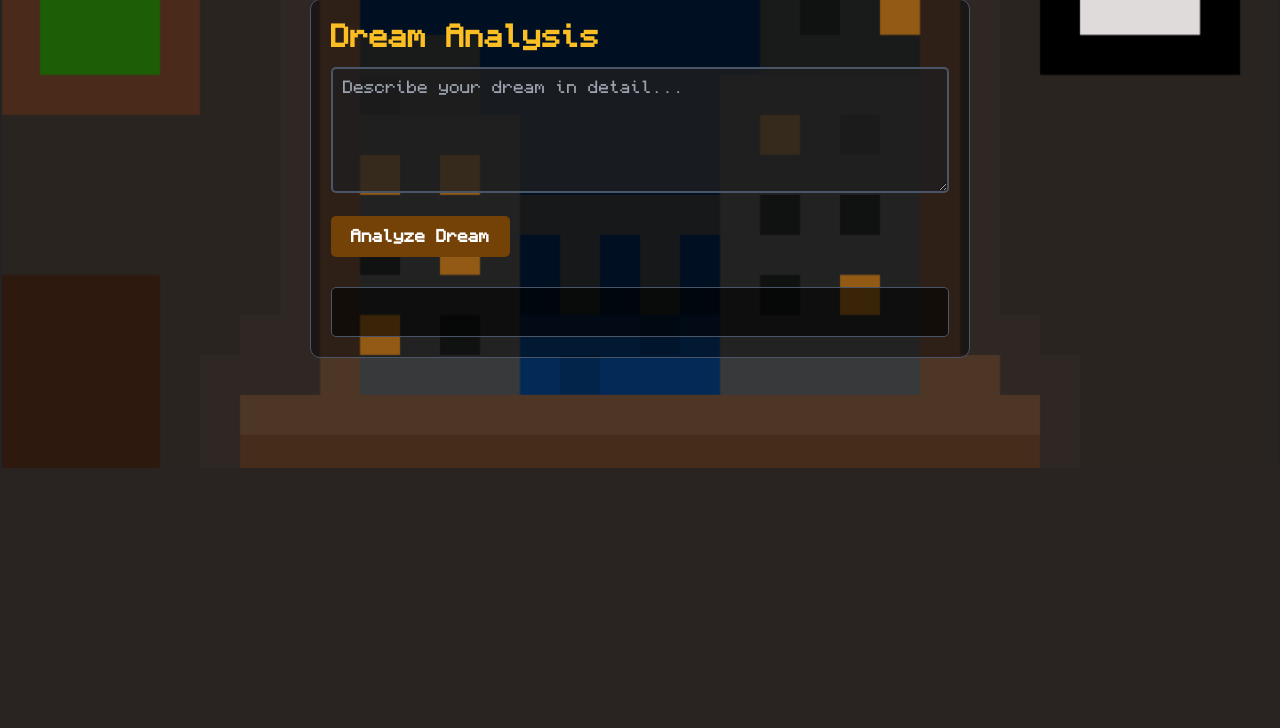
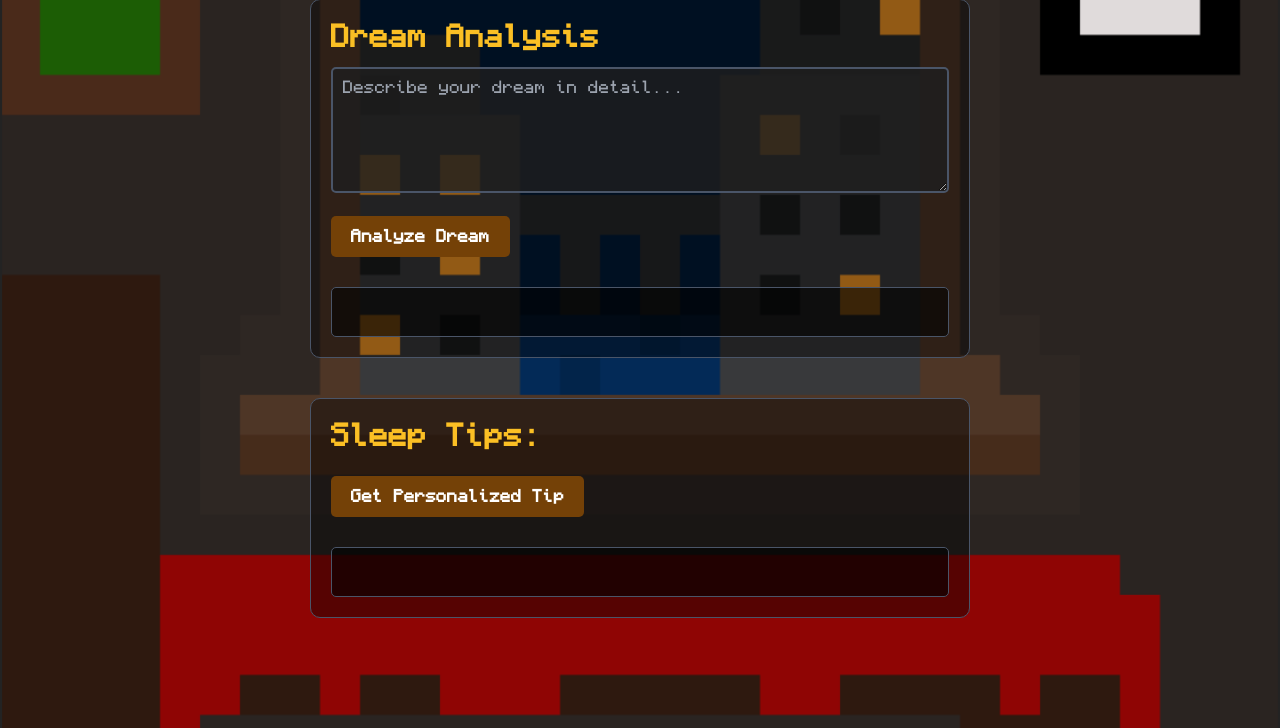
Before and after one commit to faisalshariff123/Sleep-Copilot, a Flask app: page / in a window 1280 px wide. Shown: the part 481-1209 px from the top of the page. Before the commit the page ends 949 px from the top, so only its background shows below. Run offline with Flask 3, Linux system fonts and the light colour scheme.

Commit message:
Updated alot of files

```diff
--- a/app.py
+++ b/app.py
@@ -12,6 +12,34 @@ client = anthropic.Anthropic(api_key=os.getenv("ANTHROPIC_API_KEY"))
 @app.route('/')
 def index():
     return render_template('index.html', ) # maek sure index is in templates folder
+
+@app.route('/sleep_tips', methods=['POST'])
+def sleep_tips():
+    data = request.json
+    # sleep_data = data.get('sleep_data', '')
+    prompt = f"Provide 1 personalized tip to improve sleep quality. Keep each tip under 20 words. Do not use any markdown formatting like # or ** - just plain text."
+    try:
+        message = client.messages.create(
+            model="claude-sonnet-4-5",
+            max_tokens=200,
+            messages=[
+                {
+                    "role": "user",
+                    "content": prompt
+                }
+            ],
+            timeout=60.0  # Adding a 60 second timeout because wifi sucks
+        )
+        tips = message.content[0].text
+        return jsonify({
+            "success": True,
+            "tips": tips
+        })
+    except Exception as e:
+        return jsonify({
+            "success": False,
+            "error": str(e)
+        }), 500
 
 
 @app.route('/ask_claude', methods=['POST'])
--- a/static/css/styles.css
+++ b/static/css/styles.css
@@ -90,7 +90,7 @@ button:active {
     transform: scale(0.98);
 }
 
-#result, #output {
+#result, #output, #sleep-tips-result {
     margin-top: 20px;
     padding: 15px;
     background-color: rgba(0, 0, 0, 0.6);
--- a/static/script.js
+++ b/static/script.js
@@ -117,6 +117,9 @@ document.getElementById('enable-sensors').addEventListener('click', enableSensor
 // Dream analysis submission
 async function submitDream() {
             const dream = document.getElementById('dreamInput').value;
+            const resultDiv = document.getElementById('result');  // ← Get the result div
+
+            resultDiv.textContent = 'Analyzing your dream...';
 
             const response = await fetch('/dream_analysis', {
                 method: 'POST',
@@ -130,8 +133,9 @@ async function submitDream() {
             document.getElementById('result').innerText = data.analysis;
         }
 
-// Sleep tips button
+// Sleep Tips function
 async function getSleepTips() {
+    const resultDiv = document.getElementById('sleep-tips-result');
 
     resultDiv.textContent = 'Getting personalized sleep tip...';
 
@@ -144,6 +148,7 @@ async function getSleepTips() {
             body: JSON.stringify({})
         });
 
+        // Get JSON response from Flask
         const data = await response.json();
 
         // Check if successful and display the tip
--- a/templates/index.html
+++ b/templates/index.html
@@ -23,6 +23,12 @@
         <div id="result"></div>
     </div>
 
+    <div class="section">
+        <h2>Sleep Tips: </h2>
+        <button onclick="getSleepTips()">Get Personalized Tip</button>
+    <div id="sleep-tips-result"></div>
+    </div>
+
     <audio id="whitenoise" src="{{ url_for('static', filename='whitenoise.mp3') }}" loop></audio>
 
     <script src="{{ url_for('static', filename='script.js') }}"></script>
```
